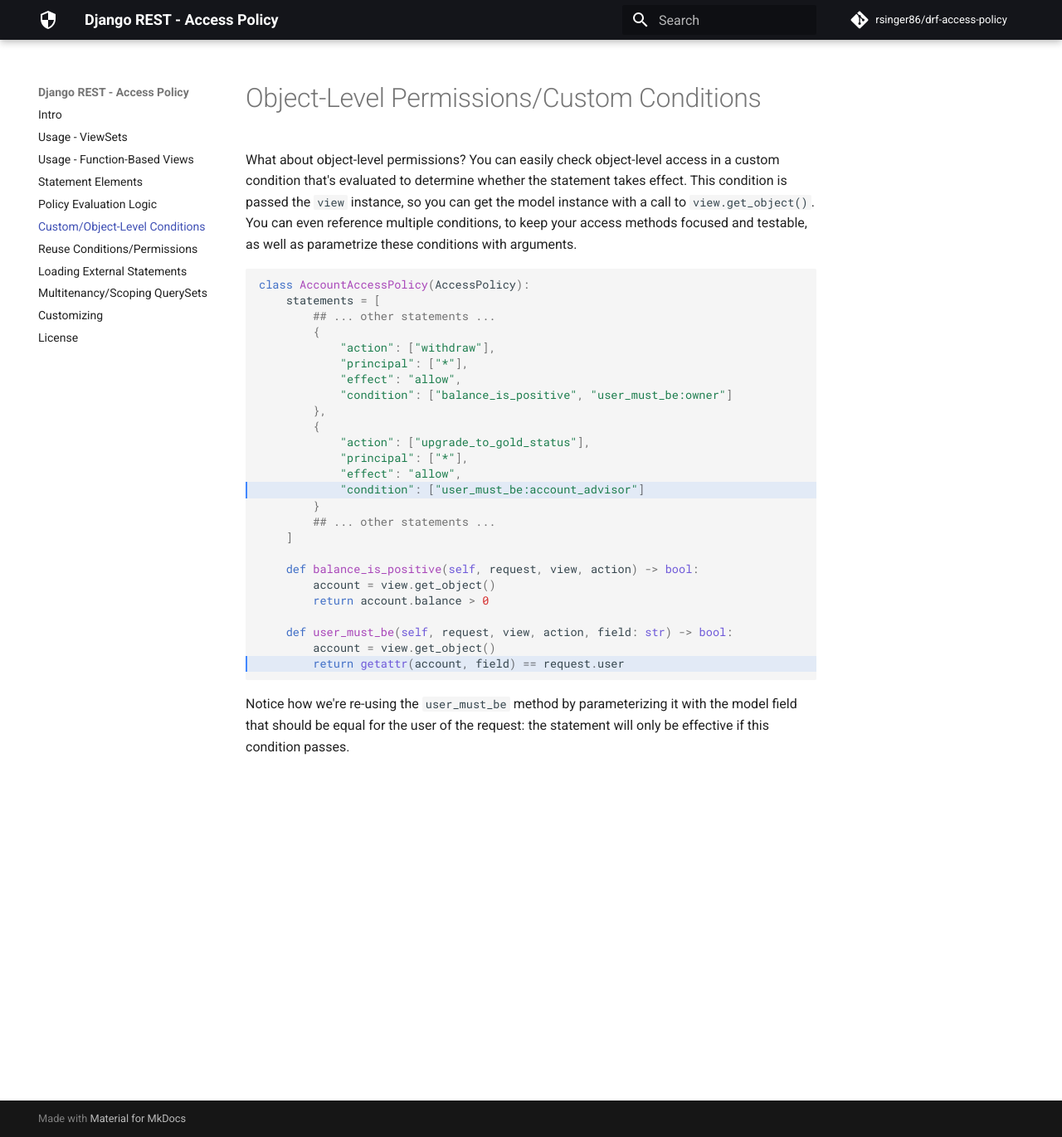
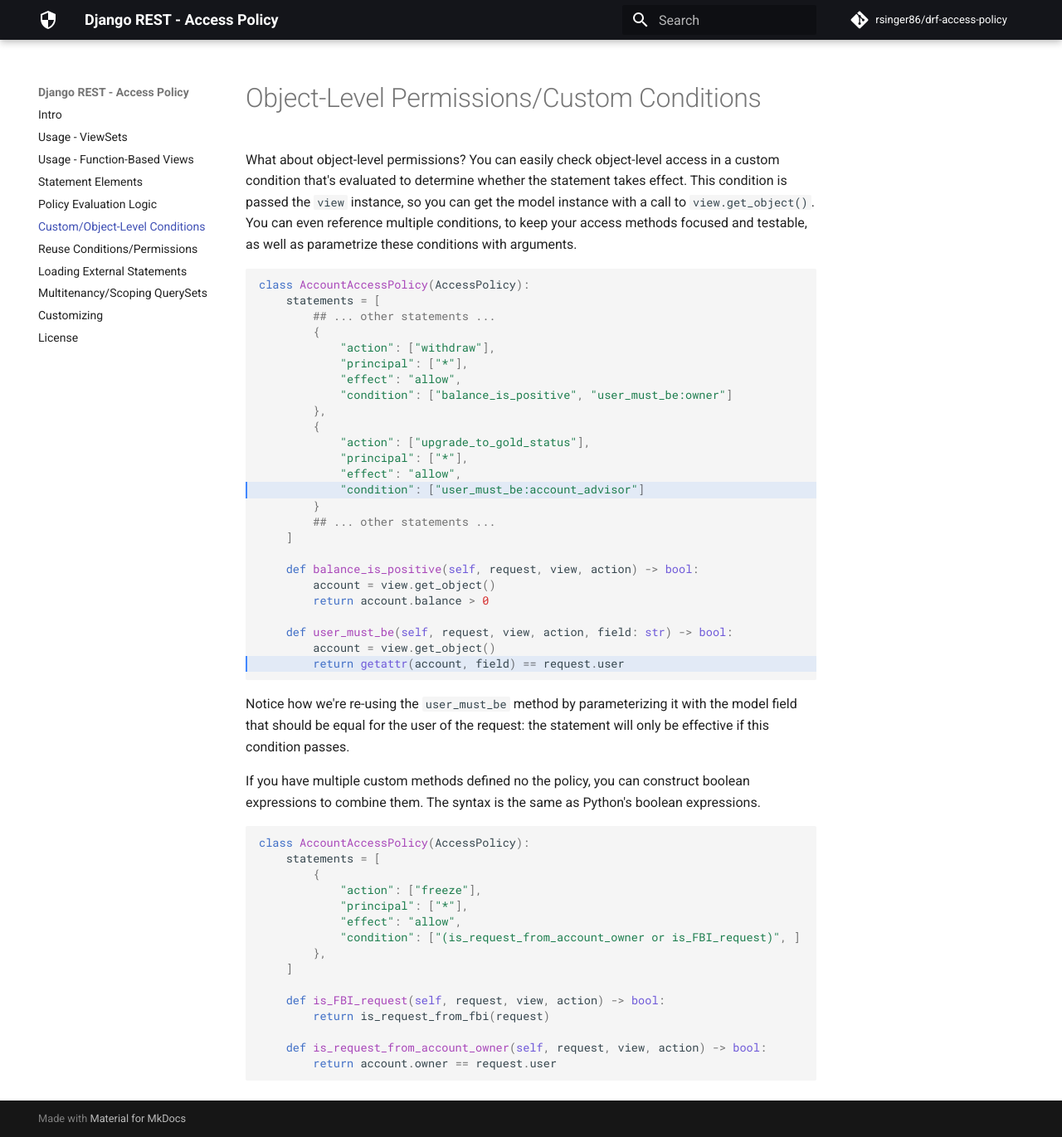
Before and after one commit to rsinger86/drf-access-policy, an MkDocs documentation site: the page built from docs/object_level_permissions.md, in a window 1280 px wide and 1371 px high. Shown: the whole window at 83% size. Built offline with MkDocs 1.6.1 and Material for MkDocs 9.7.7, drawn with Linux system fonts in a browser that asks for light colours; comment, search, counter and statistics services are not loaded.

````diff
--- a/docs/object_level_permissions.md
+++ b/docs/object_level_permissions.md
@@ -31,3 +31,23 @@ class AccountAccessPolicy(AccessPolicy):
 ```
 
 Notice how we're re-using the `user_must_be` method by parameterizing it with the model field that should be equal for the user of the request: the statement will only be effective if this condition passes.
+
+If you have multiple custom methods defined no the policy, you can construct boolean expressions to combine them. The syntax is the same as Python's boolean expressions.
+
+```python
+class AccountAccessPolicy(AccessPolicy):
+    statements = [
+        {
+            "action": ["freeze"],
+            "principal": ["*"],
+            "effect": "allow",
+            "condition": ["(is_request_from_account_owner or is_FBI_request)", ]
+        },
+    ]
+
+    def is_FBI_request(self, request, view, action) -> bool:
+        return is_request_from_fbi(request)
+
+    def is_request_from_account_owner(self, request, view, action) -> bool:
+        return account.owner == request.user
+```
--- a/setup.py
+++ b/setup.py
@@ -21,7 +21,7 @@ classifiers = [
 ]
 setup(
     name="drf-access-policy",
-    version="0.8.1",
+    version="0.8.5",
     description="Declarative access policies/permissions modeled after AWS' IAM policies.",
     author="Robert Singer",
     author_email="robertgsinger@gmail.com",
````
Also changed, not shown: README.md (+3 -0 lines), 1 other file.
